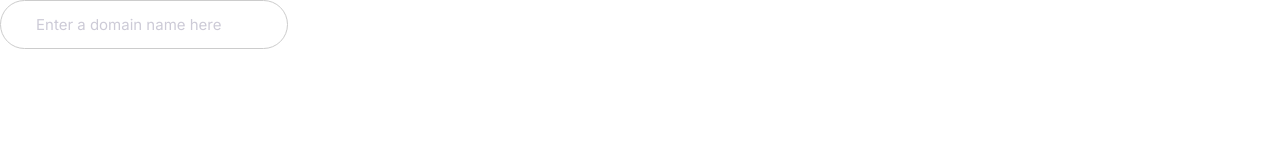
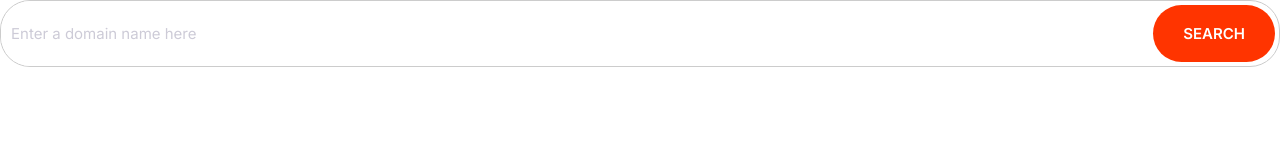
Before and after one commit to coodybag/Demo-project2022, a plain HTML site: page projectOne/HTML/index.html in a window 1280 px wide. Drawn offline with Linux system fonts and the light colour scheme.

Commit message:
Build input-groups component.

```diff
--- a/projectOne/CSS/styles.css
+++ b/projectOne/CSS/styles.css
@@ -4,6 +4,8 @@
   --color-accent: #ff3400;
   --color-headings: #1b0760;
   --color-body: #918ca4;
+  --color-border: #ccc;
+  --border-radius: 30px;
 }
 *,
 *::after,
@@ -210,8 +212,8 @@ a {
 /*INPUTS*/
 /*structure*/
 .input {
-  border-radius: 30px;
-  border: 1px solid #ccc;
+  border-radius: var(--border-radius);
+  border: 1px solid var(--color-border);
   color: var(--color-headings);
   font-size: 2rem;
   outline: 0;
@@ -220,6 +222,20 @@ a {
 ::placeholder {
   color: #cdcbd7;
 }
+/*input-groups*/
+.input-group {
+  border: 1px solid var(--color-border);
+  border-radius: var(--border-radius);
+  display: flex;
+}
+.input-group .input {
+  border: 0;
+  flex-grow: 1;
+  padding: 1.5rem 1rem;
+}
+.input-group .btn {
+  margin: 4px;
+}
 @media screen and (min-width: 1024px) {
   .input {
     font-size: 1.5rem;
--- a/projectOne/HTML/index.html
+++ b/projectOne/HTML/index.html
@@ -15,6 +15,9 @@
     <link rel="stylesheet" href="../CSS/styles.css" />
   </head>
   <body>
-    <input type="text" class="input" placeholder="Enter a domain name here" />
+    <div class="input-group">
+      <input type="text" class="input" placeholder="Enter a domain name here" />
+      <button class="btn btn--accent">Search</button>
+    </div>
   </body>
 </html>
```
Also changed, not shown: projectOne/components/input-groups.html (added, +4 -0 lines).
